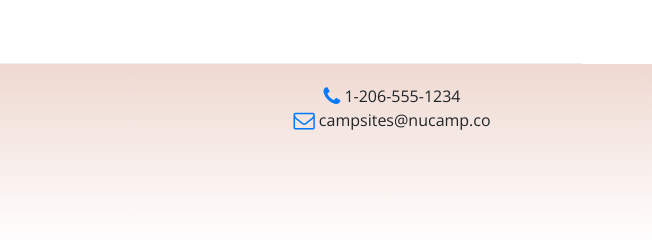
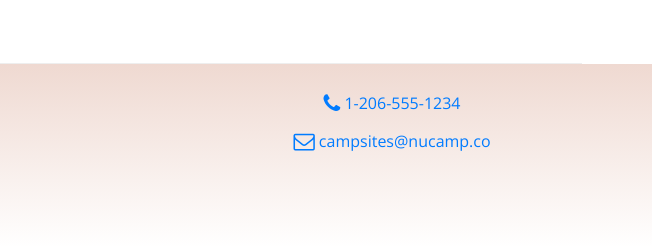
Before and after one commit to jwill29/Nucamp, a website: page contactus.html in a window 1280 px wide. Shown: the part 1216-1462 px from the top of the page, 628-1280 px from the left. Drawn offline with nearby package versions, Linux system fonts and the light colour scheme.

Commit message:
icon fonts, buttons and forms2

```diff
--- a/contactus.html
+++ b/contactus.html
@@ -157,8 +157,8 @@
                     <a href="http://youtube.com/"><i class="fa fa-youtube"></i></a>
                 </div>
                 <div class="col-sm-4 text-center">
-                    <i class="fa fa-phone fa-lg text-primary"></i> 1-206-555-1234<br />
-                    <i class="fa fa-envelope-o fa-lg text-primary"></i> campsites@nucamp.co
+                    <a role="button" class="btn btn-link" href="tel:+12065551234"> <i class="fa fa-phone fa-lg text-primary"></i> 1-206-555-1234<br /></a>
+                    <a role="button" class="btn btn-link" href="mailto:campsites@nucamp.co"> <i class="fa fa-envelope-o fa-lg text-primary"></i> campsites@nucamp.co </a>
                 </div>
            </div>
         </div>
```
